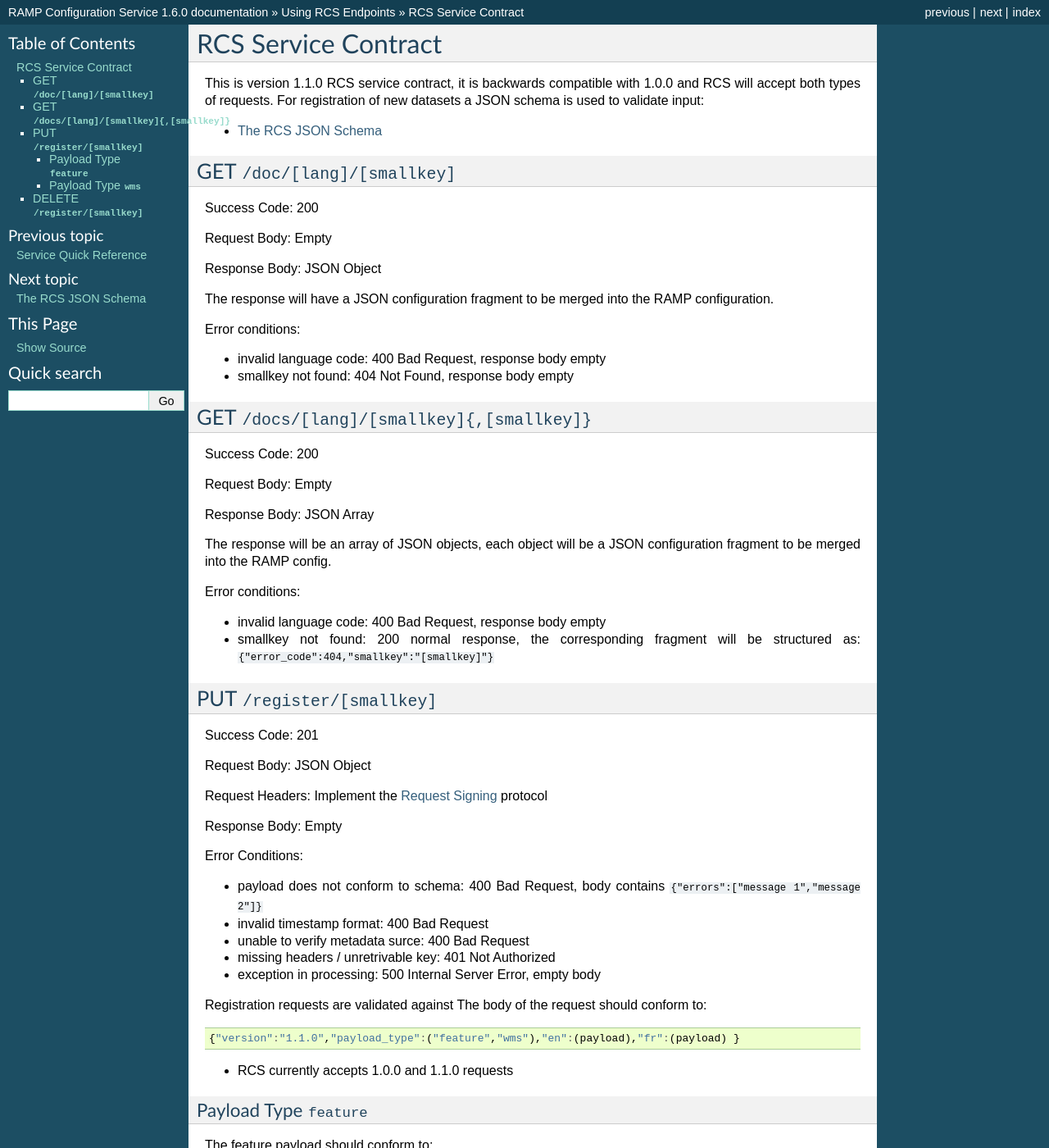
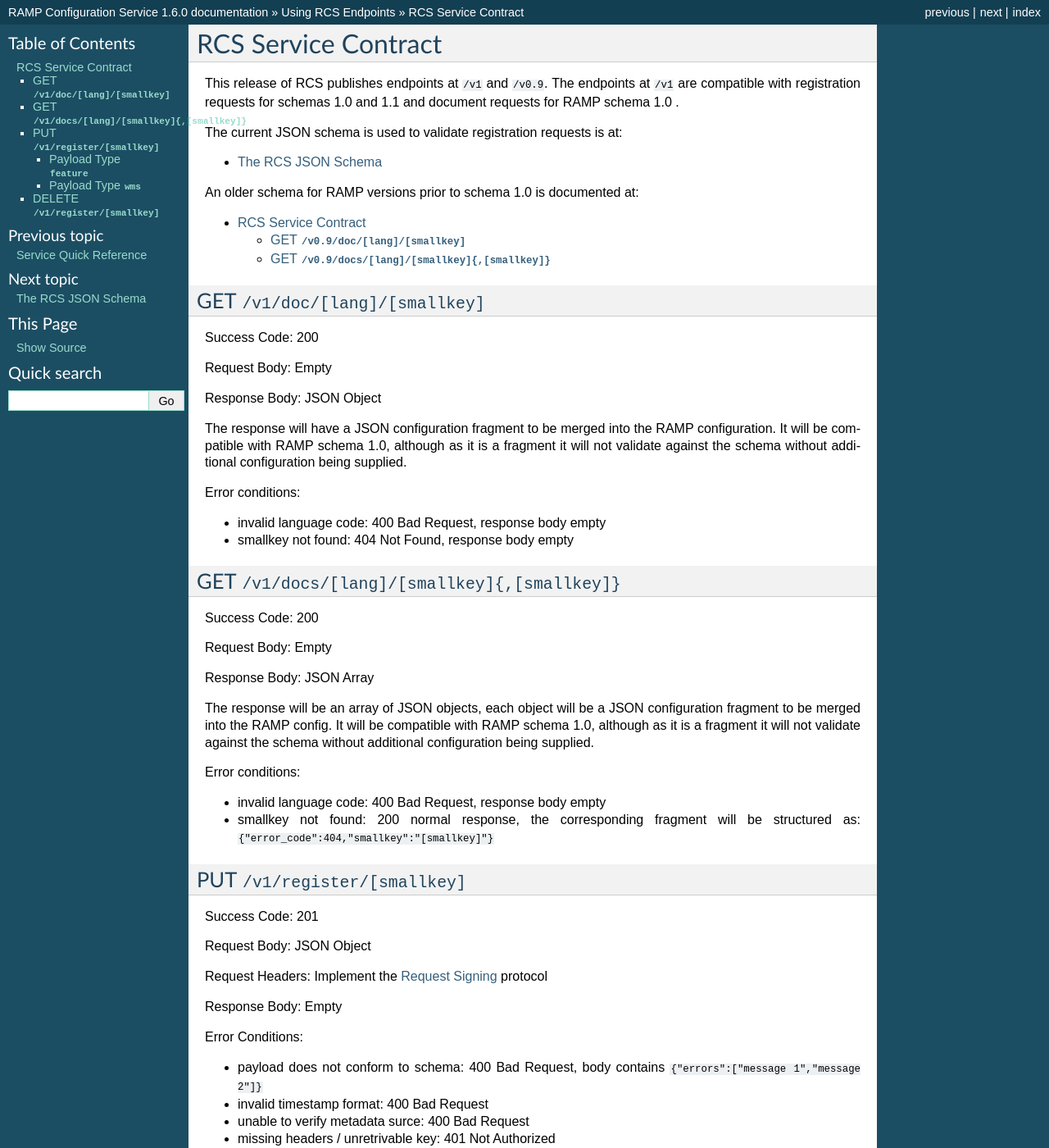
Before and after one commit to fgpv-vpgf/rcs, a Sphinx documentation site: the page built from docs/service/contract.rst, in a window 1280 px wide and 1400 px high. Shown: the whole window at 82% size. Built offline with Sphinx 7.4.7, drawn with Linux system fonts in a browser that asks for light colours; pages that are not in the unit, such as notebooks, are missing from menus; some of the changed text lies outside the part shown.

Commit message:
doc fixes

```diff
--- a/docs/service/contract.rst
+++ b/docs/service/contract.rst
@@ -3,16 +3,24 @@
 RCS Service Contract
 ====================
 
-This is version 1.1.0 RCS service contract, it is backwards compatible with
-1.0.0 and RCS will accept both types of requests.  For registration of new
-datasets a JSON schema is used to validate input:
+This release of RCS publishes endpoints at ``/v1`` and ``/v0.9``.  The
+endpoints at ``/v1`` are compatible with registration requests for schemas 1.0
+and 1.1 and document requests for RAMP schema 1.0 .
+
+The current JSON schema is used to validate registration requests is at:
 
 .. toctree::
 
     jsonschema
 
-GET ``/doc/[lang]/[smallkey]``
-------------------------------
+An older schema for RAMP versions prior to schema 1.0 is documented at:
+
+.. toctree::
+
+    endpoint_09
+
+GET ``/v1/doc/[lang]/[smallkey]``
+---------------------------------
 
 Success Code: 200
 
@@ -21,15 +29,17 @@
 Response Body: JSON Object
 
 The response will have a JSON configuration fragment to be merged into the RAMP
-configuration.
+configuration.  It will be compatible with RAMP schema 1.0, although as it is a
+fragment it will not validate against the schema without additional
+configuration being supplied.
 
 Error conditions:
 
 - invalid language code: 400 Bad Request, response body empty
 - smallkey not found: 404 Not Found, response body empty
 
-GET ``/docs/[lang]/[smallkey]{,[smallkey]}``
---------------------------------------------
+GET ``/v1/docs/[lang]/[smallkey]{,[smallkey]}``
+-----------------------------------------------
 
 Success Code: 200
 
@@ -38,7 +48,9 @@
 Response Body: JSON Array
 
 The response will be an array of JSON objects, each object will be a JSON
-configuration fragment to be merged into the RAMP config.
+configuration fragment to be merged into the RAMP config.  It will be
+compatible with RAMP schema 1.0, although as it is a fragment it will not
+validate against the schema without additional configuration being supplied.
 
 Error conditions:
 
@@ -47,8 +59,8 @@
   structured as:
   ``{"error_code":404,"smallkey":"[smallkey]"}``
 
-PUT ``/register/[smallkey]``
-----------------------------
+PUT ``/v1/register/[smallkey]``
+-------------------------------
 
 Success Code: 201
 
@@ -139,7 +151,7 @@
 - ``uuid`` should be a unique identifier which can be prefixed with a
   preconfigured metadata URL to retrieve specific metadata for that layer
 
-DELETE ``/register/[smallkey]``
+DELETE ``/v1/register/[smallkey]``
 ----------------------------------
 
 Success Code: 204
--- a/readme.rst
+++ b/readme.rst
@@ -10,5 +10,5 @@
 which the RAMP client can consume.  It is implemented as a REST service in
 Python with a fairly minimal store and retrieve API.
 
-RCS is developed by Environment Canada as part of the RAMP project and is lisenced
+RCS is developed by Environment Canada as part of the RAMP project and is licensed
 under the MIT license.
```
Also changed, not shown: docs/service/endpoint_09.rst (added, +44 -0 lines).
